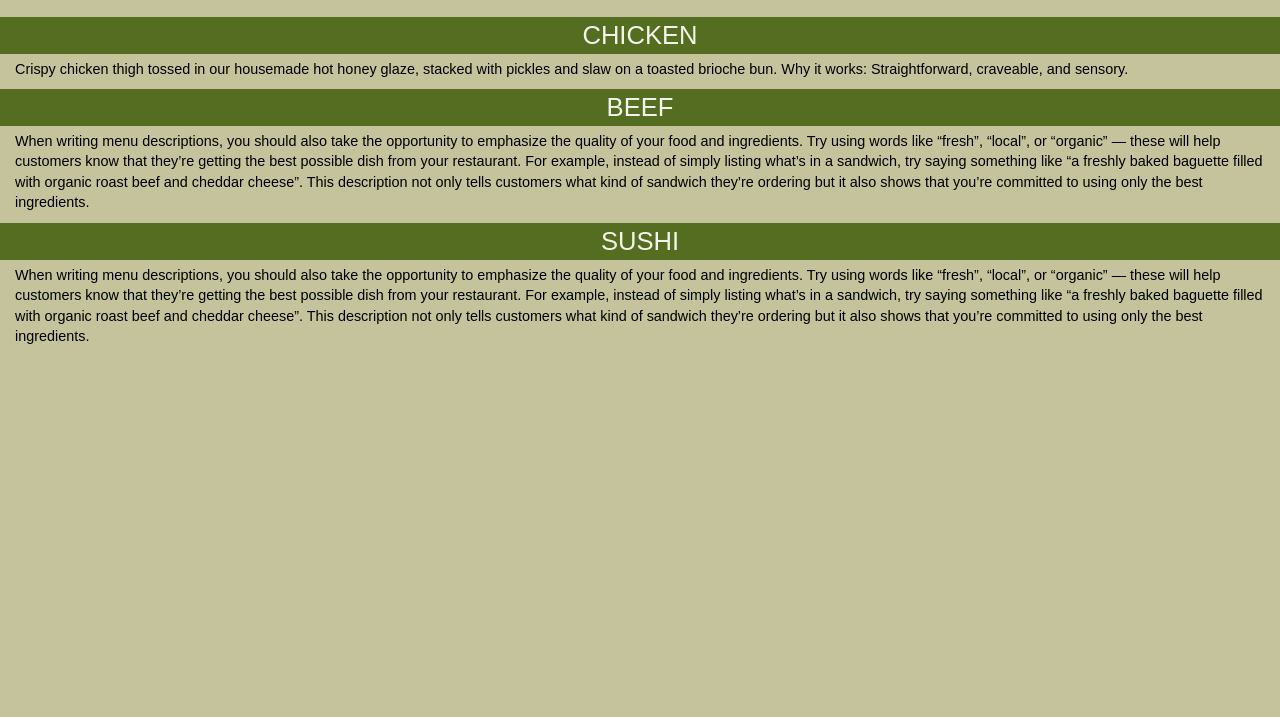
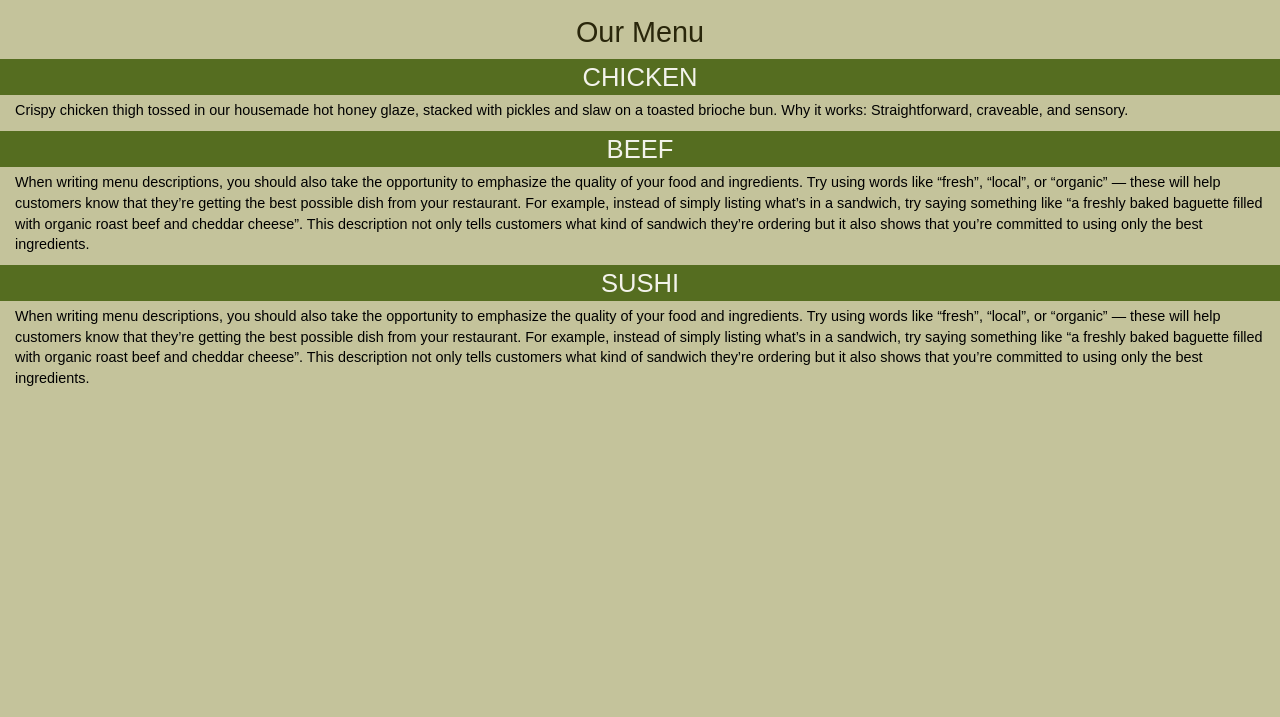
Before and after one commit to ny8626/module3-solution, a plain HTML site: page index.html in a window 1280 px wide. Shown: the part 83-800 px from the top of the page. Drawn offline with Linux system fonts and the light colour scheme.

Commit message:
修正内容の説明

```diff
--- a/css/styles.css
+++ b/css/styles.css
@@ -56,6 +56,10 @@ margin-top: 12px;
 
 
 /* HOME PAGE */
+.text-center {
+  color: #29260b;
+  font-size: 0.8em;
+}
 .menu-tile {
   height: auto;
   width: 100%;
--- a/index.html
+++ b/index.html
@@ -56,6 +56,10 @@
     </nav>
   </header>
 
+  <h1>
+    <p class="text-center"> Our Menu</p>
+  </h1>
+
   <div id="main-content" class="row">
     <div class="col-md-12 col-sm-12 col-xs-12">
         <a href="#"><div class="menu-tile"><span>Chicken</span></div></a>
```
